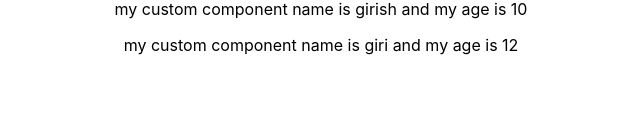
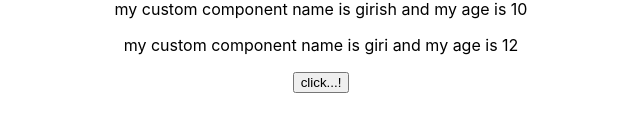
Before and after one commit to girish06/react, a React (Create React App) app in the folder rcg/: page / in a window 1280 px wide. Shown: the part 329-460 px from the top of the page, without its empty margins (319-959 px from the left). Built offline with nearby package versions, Linux system fonts and the light colour scheme.

Commit message:
session-3-handling events

```diff
--- a/rcg/src/App.js
+++ b/rcg/src/App.js
@@ -10,19 +10,22 @@ class App extends Component {
    ]
  }
 
+ clickSwitchHandler = () => {
+   console.log('successfully clicked');
+ }
+
   render() {
     return (
       <div className="App">
            <h1>Welcom to react Learning</h1>
-
-            <h2>Accessing the props outside the component</h2>
+           <h2>Accessing the props outside the component</h2>
            <Person name="props" age="10">Hello</Person>
            <Person name="props1" age ="12">Learn react</Person>
-
            <h2>Accessing the state value inside the Component</h2>
 
            <Person  name = {this.state.personData[0].name} age = {this.state.personData[0].age} />
             <Person  name = {this.state.personData[1].name} age = {this.state.personData[1].age} />
+             <button onClick={this.clickSwitchHandler}>click...!</button>
       </div>
     );
     // return React.createElement('div','null','h1','welcome to react learning')
```
Also changed, not shown: 1 other file (tests, documents, lock files or other folders).
